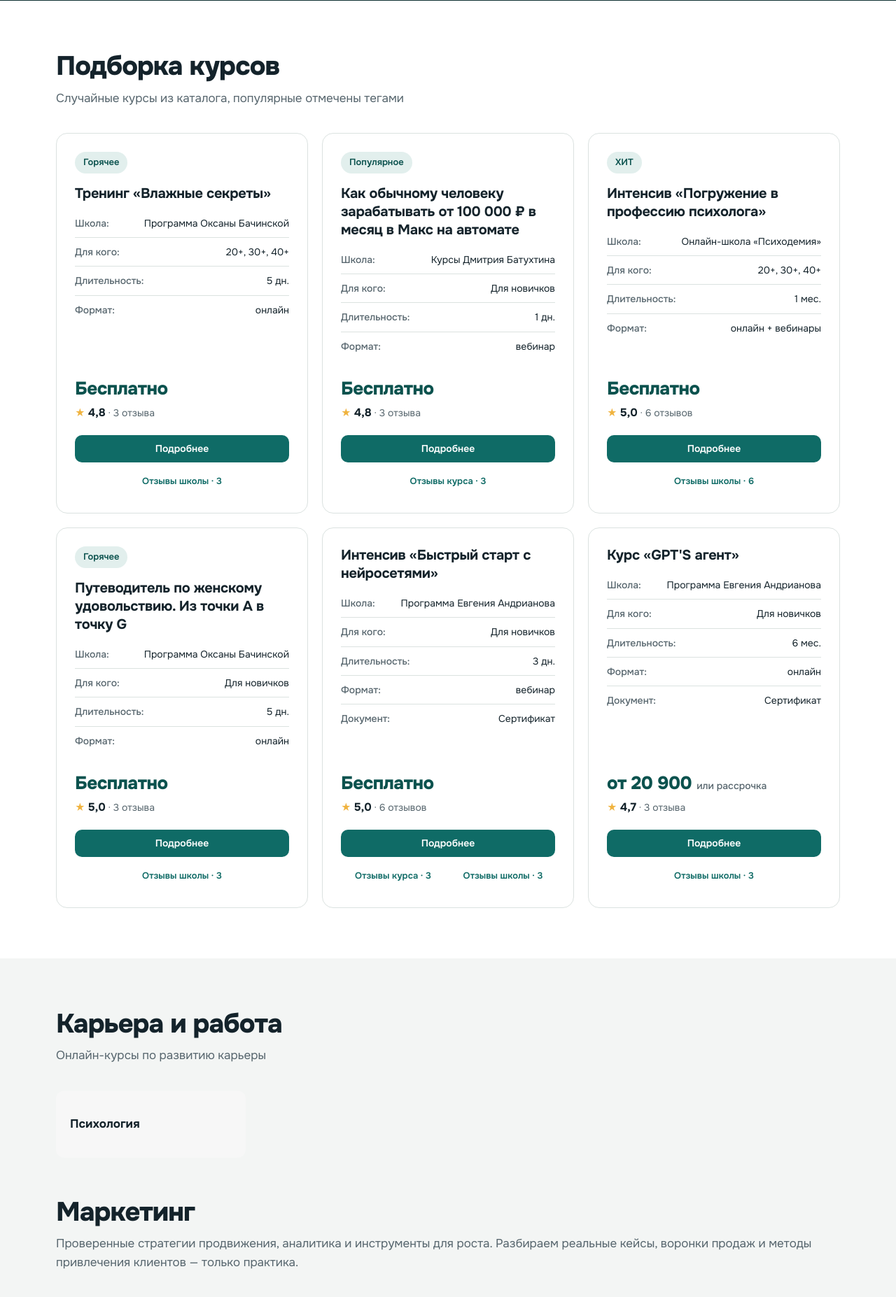
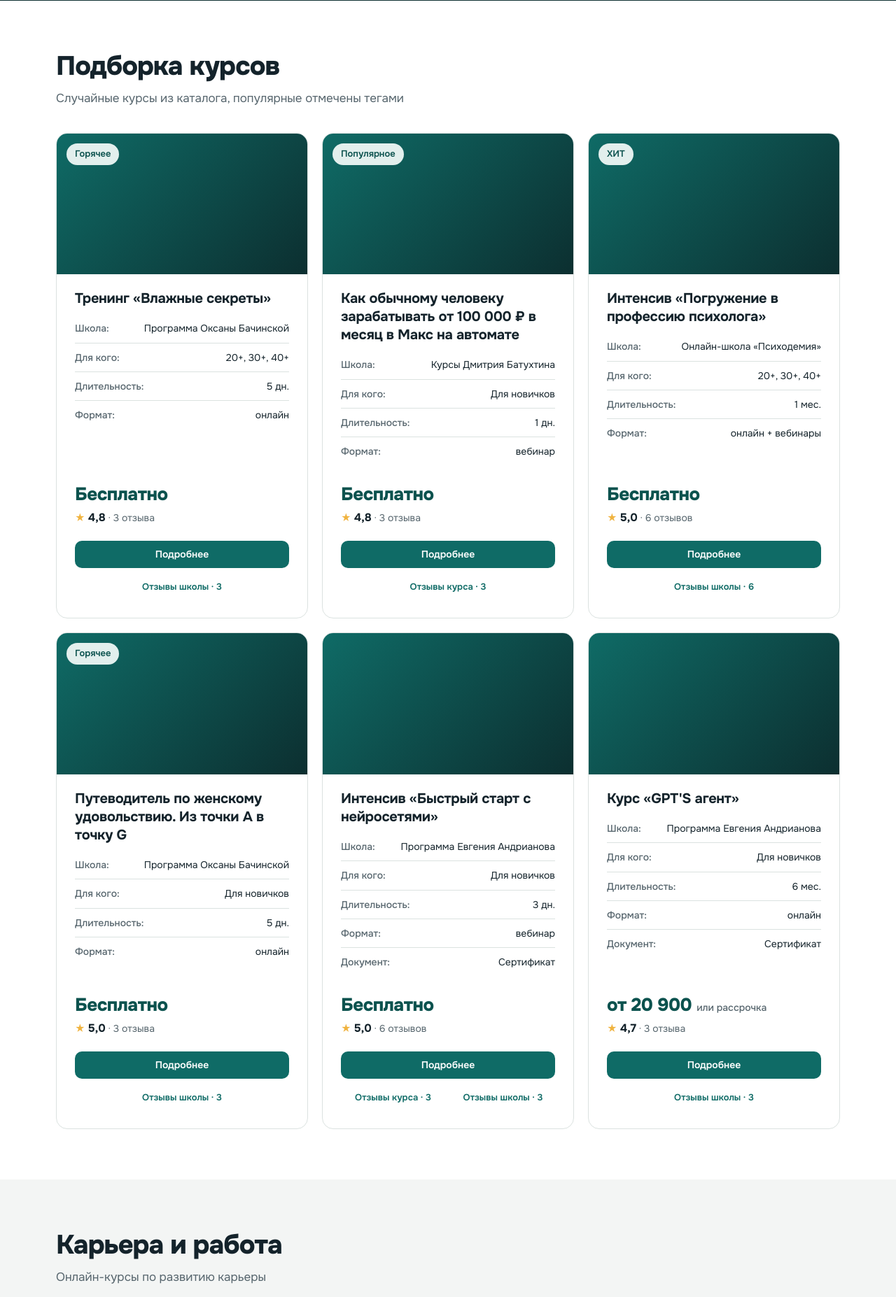
Before and after one commit to Santilka/partners, a Django app: page / in a window 1280 px wide. Shown: the part 667-2521 px from the top of the page at 70% size. Run offline with Django 5.2, Linux system fonts and the light colour scheme; data comes from the database, SQL or seed files in the repository.

Commit message:
Добавил картинки к карточкам

```diff
--- a/refy/models.py
+++ b/refy/models.py
@@ -2,7 +2,7 @@ from django.core.exceptions import ValidationError
 from django.db import models
 from django.urls import reverse
 
-RESERVED_SLUGS = {'search', 'kursy', 'shkoly', 'admin', 'media', 'static'}
+RESERVED_SLUGS = {'search', 'kursy', 'shkoly'}
 
 
 class Category(models.Model):
@@ -38,7 +38,7 @@ class Section(models.Model):
     title = models.CharField('Название', max_length=120)
     slug = models.SlugField(unique=True)
     summary = models.CharField('Краткое описание', max_length=200, blank=True)
-    icon = models.FileField('Иконка', upload_to='icons/', blank=True)
+    icon = models.FileField('Иконка', upload_to='refy/icons/', blank=True)
     seo_title = models.CharField(max_length=160, blank=True)
     seo_description = models.CharField(max_length=300, blank=True)
     seo_text = models.TextField('SEO-текст (HTML)', blank=True)
@@ -108,6 +108,7 @@ class Course(models.Model):
 
     tag = models.CharField('Тег', max_length=60, blank=True)
     title = models.CharField('Название', max_length=200)
+    image = models.FileField('Картинка', upload_to='refy/courses/', blank=True)
     slug = models.SlugField('Адрес страницы', max_length=200, unique=True, null=True, blank=True)
     school = models.CharField('Школа', max_length=120)
     audience = models.CharField('Аудитория', max_length=120, blank=True)
--- a/refy/templates/refy/_course_card.html
+++ b/refy/templates/refy/_course_card.html
@@ -1,5 +1,9 @@
-{% load refy_extras %}<article class="card"{% if c.is_online %} data-online="1"{% endif %}{% if c.has_diploma %} data-diploma="1"{% endif %}{% if c.is_short %} data-short="1"{% endif %}>
+{% load refy_extras %}<article class="card card-course"{% if c.is_online %} data-online="1"{% endif %}{% if c.has_diploma %} data-diploma="1"{% endif %}{% if c.is_short %} data-short="1"{% endif %}>
+  <div class="card-media">
+    {% if c.image %}<img src="{{ c.image.url }}" alt="{{ c.title }}" loading="lazy">{% endif %}
     {% if c.tag %}<span class="card-tag">{{ c.tag }}</span>{% endif %}
+  </div>
+  <div class="card-body">
     <h3>{{ c.title }}</h3>
     <div class="card-meta"><strong>Школа:</strong> {{ c.school }}</div>
     {% if c.audience %}<div class="card-meta"><strong>Для кого:</strong> {{ c.audience }}</div>{% endif %}
@@ -15,4 +19,5 @@
         {% if c.school_slug %}<a href="{% url 'refy:school' c.school_slug %}#reviews" class="btn btn-outline btn-small">Отзывы школы · {{ c.school_reviews_n }}</a>{% endif %}
       </div>{% endif %}
     </div>
+  </div>
 </article>
--- a/static/css/style.css
+++ b/static/css/style.css
@@ -182,6 +182,20 @@ footer a:hover{color:#fff}
 }
 .card:hover{border-color:var(--teal)}
 .card[hidden]{display:none}
+
+.card.card-course{padding:0;overflow:hidden}
+.card-media{
+  position:relative;
+  aspect-ratio:16/9;
+  overflow:hidden;
+  background:linear-gradient(135deg,var(--teal),var(--deep));
+}
+.card-media img{position:absolute;inset:0;width:100%;height:100%;object-fit:cover}
+.card-body{
+  display:flex;flex-direction:column;flex:1;
+  padding:22px 26px 26px;
+}
+.card-course .card-tag{position:absolute;top:14px;left:14px;margin:0}
 
 .card-tag{
   align-self:flex-start;
@@ -468,6 +482,9 @@ footer a:hover{color:#fff}
   /* --- карточки --- */
   .cards-grid{grid-template-columns:1fr;gap:var(--gap-sm)}
   .card{padding:16px;border-radius:14px}
+  .card.card-course{padding:0}
+  .card-body{padding:14px 16px 16px}
+  .card-course .card-tag{top:10px;left:10px}
   .card-tag{font-size:12px;padding:3px 10px;margin-bottom:10px}
   .card h3{font-size:17px;margin-bottom:10px}
   .card-meta{font-size:13px;padding:6px 0;gap:12px}
```
Also changed, not shown: refy/media/refy/courses/03b27334d951c386b1eb69d2060b67f7.jpeg (added), refy/media/refy/courses/1079.png (added), refy/media/refy/courses/141415151541.webp (added), refy/media/refy/courses/141515166145141.jpg (added), refy/media/refy/courses/14151616155115.jfif (added), refy/media/refy/courses/148719657651.jfif (added), refy/media/refy/courses/33756696_8081377_d5cc56540e.jpg (added), refy/media/refy/courses/7698570975096.jpg (added), refy/media/refy/courses/images.jpeg (added), refy/migrations/0009_course_image_alter_section_icon.py (added). Lines whose indentation alone changed are shown as unchanged.
